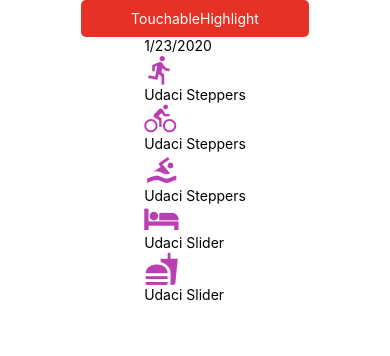
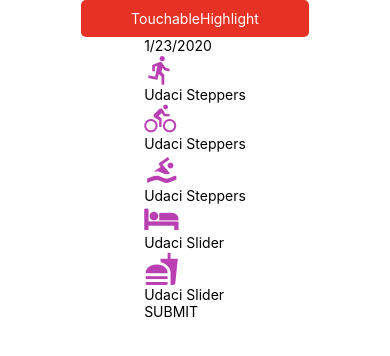
Before and after one commit to karolinakantorska/Code_Along_UdaciFitness, a React Native app: screen / in a window 390 px wide. Shown: the top 356 px of the page. Built offline with nearby package versions, Linux system fonts and the light colour scheme.

Commit message:
reset State onSubmit

```diff
--- a/components/AddEntry.js
+++ b/components/AddEntry.js
@@ -1,9 +1,17 @@
 import React, { Component } from "react"
-import { View, Text } from "react-native"
-import { getMetricMetaInfo } from "../utils/helpers"
+import { View, Text, TouchableOpacity } from "react-native"
+import { getMetricMetaInfo, timeToString } from "../utils/helpers"
 import UdaciSlider from "./UdaciSlider"
 import UdaciSteppers from "./UdaciSteppers"
 import DateHeader from './DateHeader'
+
+function SubmitBtn ({ onPress }) {
+  return (
+    <TouchableOpacity onPress= {onPress}>
+      <Text>SUBMIT</Text>
+    </TouchableOpacity>
+  )
+}
 
 export default class AddEntry extends Component {
   state = {
@@ -37,6 +45,27 @@
       [metric]: value,
     }))
   }
+  submit = () => {
+    const key = timeToString()
+    const entry = this.state
+
+    // Update Redux
+
+    this.setState(() => ({
+      run: 0,
+      bike: 0,
+      swim: 0,
+      sleep: 0,
+      eat: 0,
+   }))
+
+    // Navigate to home
+
+    // Save to DB
+
+    // Clear Local Notifications
+
+  }
   render () {
     const metaInfo= getMetricMetaInfo()
 
@@ -65,6 +94,7 @@
             </View>
           )
         })}
+        <SubmitBtn onPress={this.submit}/>
       </View>
     )
   }
```
